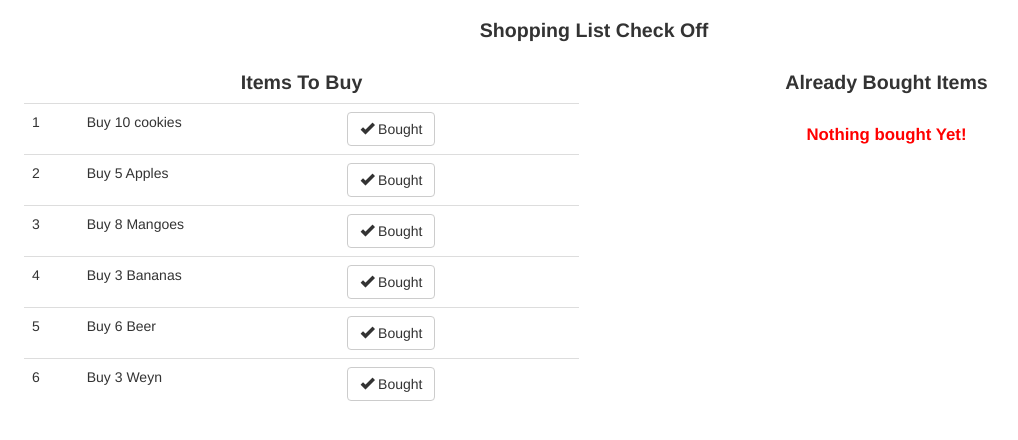
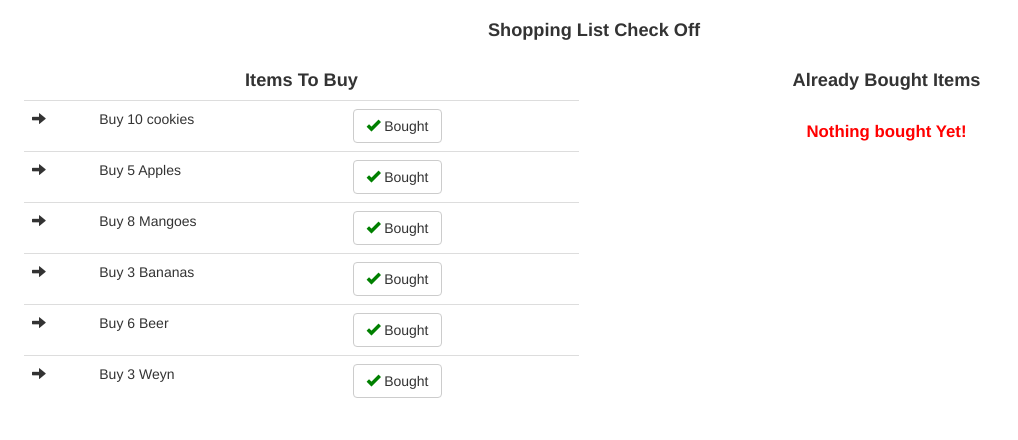
Before and after one commit to Getabalew7/module2-solution, a plain HTML site: page index.html in a window 1280 px wide. Shown: the whole page, without its empty margins (46-1064 px from the left). Drawn offline with Linux system fonts and the light colour scheme.

Commit message:
change style again

```diff
--- a/index.html
+++ b/index.html
@@ -14,11 +14,14 @@
       font-size: 1.2em;
     }
     h1,h2{
-      font-size: 1.4em;
+      font-size: 1.3em;
       font-weight: bold;
     }
     .indent{
       text-align:center;
+    }
+    button>span {
+      color: green;
     }
   </style>
 </head>
@@ -33,9 +36,9 @@
       <div ng-controller="ToBuyController as tobuy">
         <div class="col-md-6">
           <h2 class="indent">Items To Buy</h2>
-          <table class=" table  table-responsive">
+          <table class=" table  table-hover">
             <tr ng-repeat="toBuyItems in tobuy.tobuyItems">
-              <td>{{$index+1}}</td>
+              <td><span class="glyphicon glyphicon-arrow-right"></span> </td>
               <td>Buy {{toBuyItems.quantity}} {{
                 toBuyItems.name}}</td>
               <td><button class="btn btn-default" ng-click="tobuy.boughtItems($index);"><span class="glyphicon glyphicon-ok"></span>
@@ -51,7 +54,7 @@
           <h2 class="indent">Already Bought Items</h2>
           <table class="table table-responsive col-md-4">
             <tr ng-repeat="boughtItem in boughtctr.boughtItem">
-              <td>{{$index+1}} .</td>
+              <td>{{$index+1}}</td>
               <td>Bought {{boughtItem.quantity}} {{boughtItem.name}}</td>
             </tr>
 
```
